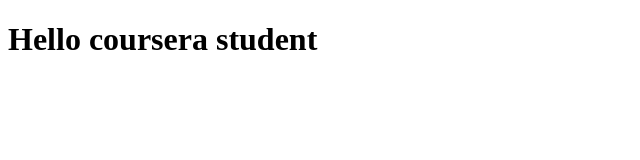
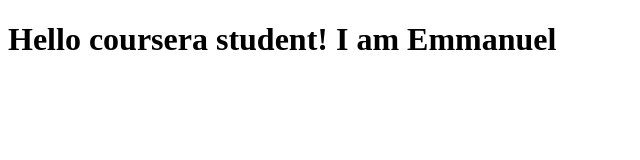
Before and after one commit to Emmanueltatieze/coursera_Angular_project, a plain HTML site: page index.html in a window 1280 px wide. Shown: the whole page, without its empty margins (0-640 px from the left). Drawn offline with Linux system fonts and the light colour scheme.

Commit message:
nex version Web file.

```diff
--- a/index.html
+++ b/index.html
@@ -5,7 +5,7 @@
     <title>Hello coursera</title>
   </head>
   <body>
-    <h1>Hello coursera student</h1>
+    <h1>Hello coursera student! I am Emmanuel</h1>
 
   </body>
 </html>
```
